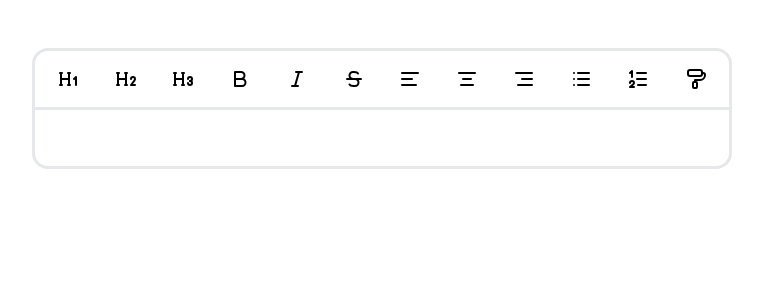
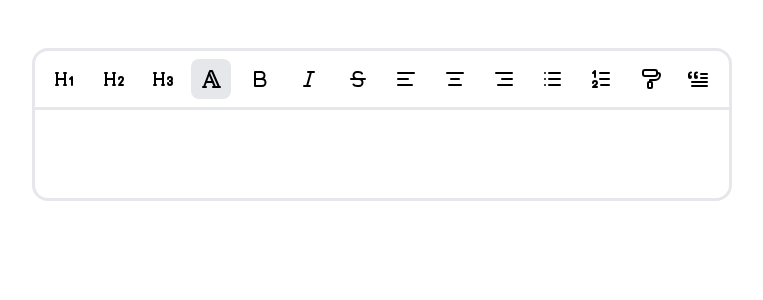
Before and after one commit to codinngar/rich-text-editor, a React (Vite) app: page / in a window 1280 px wide. Shown: the top 300 px of the page, without its empty margins (258-1021 px from the left). Built offline with nearby package versions, Linux system fonts and the light colour scheme.

Commit message:
add more components and styles

```diff
--- a/src/components/Icons.tsx
+++ b/src/components/Icons.tsx
@@ -280,3 +280,52 @@ export const Highlighter = () => {
     </svg>
   );
 };
+
+export const Paragraph = () => {
+  return (
+    <svg
+      xmlns="http://www.w3.org/2000/svg"
+      width="24"
+      height="24"
+      viewBox="0 0 24 24"
+      fill="none"
+      stroke="currentColor"
+      stroke-width="2"
+      stroke-linecap="round"
+      stroke-linejoin="round"
+      class="icon icon-tabler icons-tabler-outline icon-tabler-typography"
+    >
+      <path stroke="none" d="M0 0h24v24H0z" fill="none" />
+      <path d="M4 20l3 0" />
+      <path d="M14 20l7 0" />
+      <path d="M6.9 15l6.9 0" />
+      <path d="M10.2 6.3l5.8 13.7" />
+      <path d="M5 20l6 -16l2 0l7 16" />
+    </svg>
+  );
+};
+
+export const BlockQuote = () => {
+  return (
+    <svg
+      xmlns="http://www.w3.org/2000/svg"
+      width="24"
+      height="24"
+      viewBox="0 0 24 24"
+      fill="none"
+      stroke="currentColor"
+      stroke-width="2"
+      stroke-linecap="round"
+      stroke-linejoin="round"
+      class="icon icon-tabler icons-tabler-outline icon-tabler-blockquote"
+    >
+      <path stroke="none" d="M0 0h24v24H0z" fill="none" />
+      <path d="M6 15h15" />
+      <path d="M21 19h-15" />
+      <path d="M15 11h6" />
+      <path d="M21 7h-6" />
+      <path d="M9 9h1a1 1 0 1 1 -1 1v-2.5a2 2 0 0 1 2 -2" />
+      <path d="M3 9h1a1 1 0 1 1 -1 1v-2.5a2 2 0 0 1 2 -2" />
+    </svg>
+  );
+};
--- a/src/components/RichTextEditor.tsx
+++ b/src/components/RichTextEditor.tsx
@@ -6,6 +6,7 @@ import {
   AlignCenter,
   AlignLeft,
   AlignRight,
+  BlockQuote,
   Bold,
   Heading1,
   Heading2,
@@ -13,6 +14,7 @@ import {
   Highlighter,
   Italic,
   OrderedList,
+  Paragraph,
   StrikeThrough,
   UnOrderedList,
 } from "./Icons";
@@ -41,6 +43,11 @@ const MenuBar = ({ editor }: MenuBarProps) => {
       icon: <Heading3 />,
       onClick: () => editor.chain().focus().toggleHeading({ level: 3 }).run(),
       isActive: editor.isActive("heading", { level: 3 }),
+    },
+    {
+      icon: <Paragraph />,
+      onClick: () => editor.chain().focus().setParagraph().run(),
+      isActive: editor.isActive("paragraph"),
     },
     {
       icon: <Bold />,
@@ -87,6 +94,11 @@ const MenuBar = ({ editor }: MenuBarProps) => {
       onClick: () => editor.chain().focus().toggleHighlight().run(),
       isActive: editor.isActive("highlight"),
     },
+    {
+      icon: <BlockQuote />,
+      onClick: () => editor.chain().focus().toggleBlockquote().run(),
+      isActive: editor.isActive("blockquote"),
+    },
   ];
 
   return (
@@ -108,7 +120,7 @@ const RichTextEditor = () => {
   const editor = useEditor({
     editorProps: {
       attributes: {
-        class: "p-4 outline-none font-inter",
+        class: "p-8 outline-none font-inter",
       },
     },
     extensions: [
--- a/src/index.css
+++ b/src/index.css
@@ -5,15 +5,58 @@
 .font-inter {
   font-family: "Inter", sans-serif;
 }
+/*
+h1:not(:first-child),
+h2:not(:first-child),
+h3:not(:first-child) {
+  margin-top: 1rem;
+} */
+
+h1,
+h2,
+h3 {
+  margin-bottom: 0.25rem;
+}
 
 h1 {
-  font-size: 1.6rem;
+  font-size: 2.2rem;
 }
 
 h2 {
+  font-size: 1.8rem;
+}
+
+h3 {
   font-size: 1.4rem;
 }
 
-h3 {
-  font-size: 1.2rem;
+ul,
+ol {
+  margin-left: 1.5em;
 }
+
+ul {
+  list-style: outside;
+}
+
+ol {
+  list-style: decimal;
+}
+
+li p {
+  margin-top: 0.25em;
+  margin-bottom: 0.25em;
+}
+
+blockquote {
+  border-left: 4px solid #99a1af;
+  padding-left: 1rem;
+}
+
+blockquote:first-child {
+  margin-bottom: 1rem;
+}
+
+blockquote:not(:first-child) {
+  margin: 1rem 0;
+}
```
